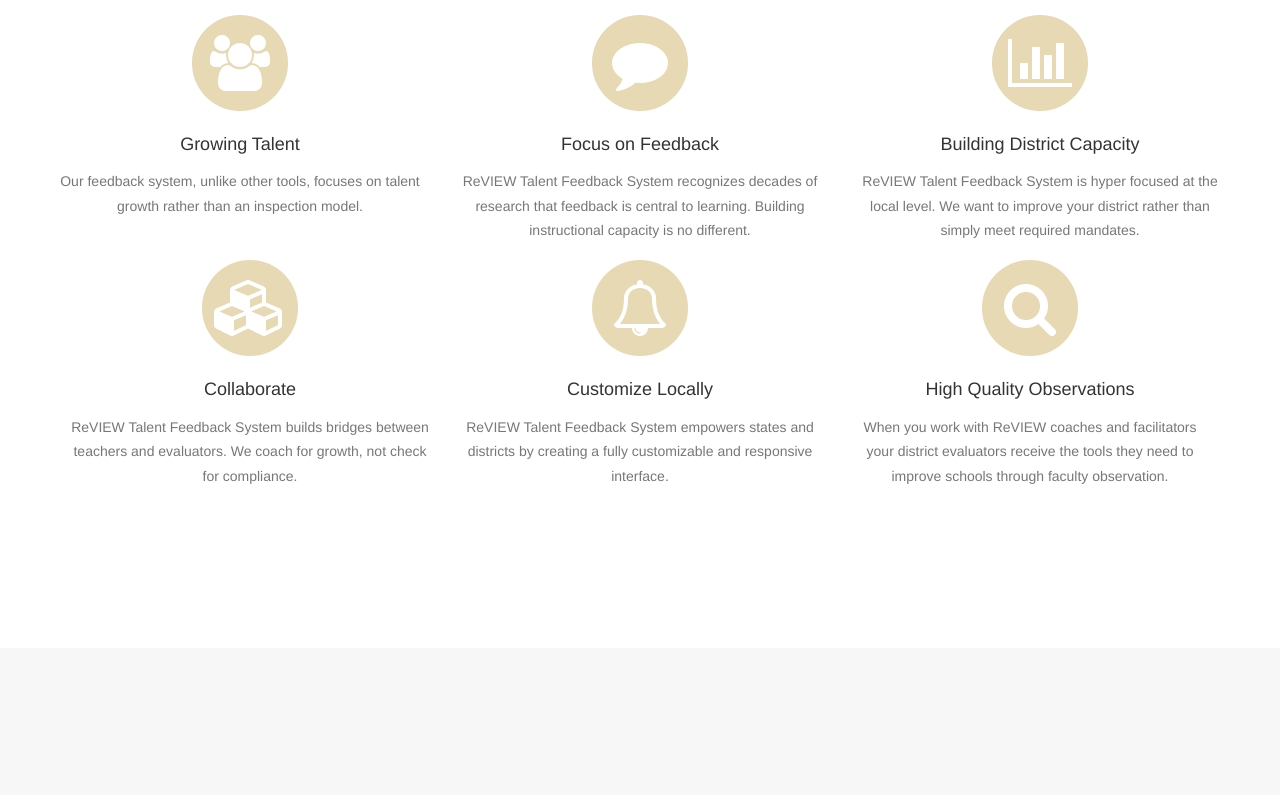
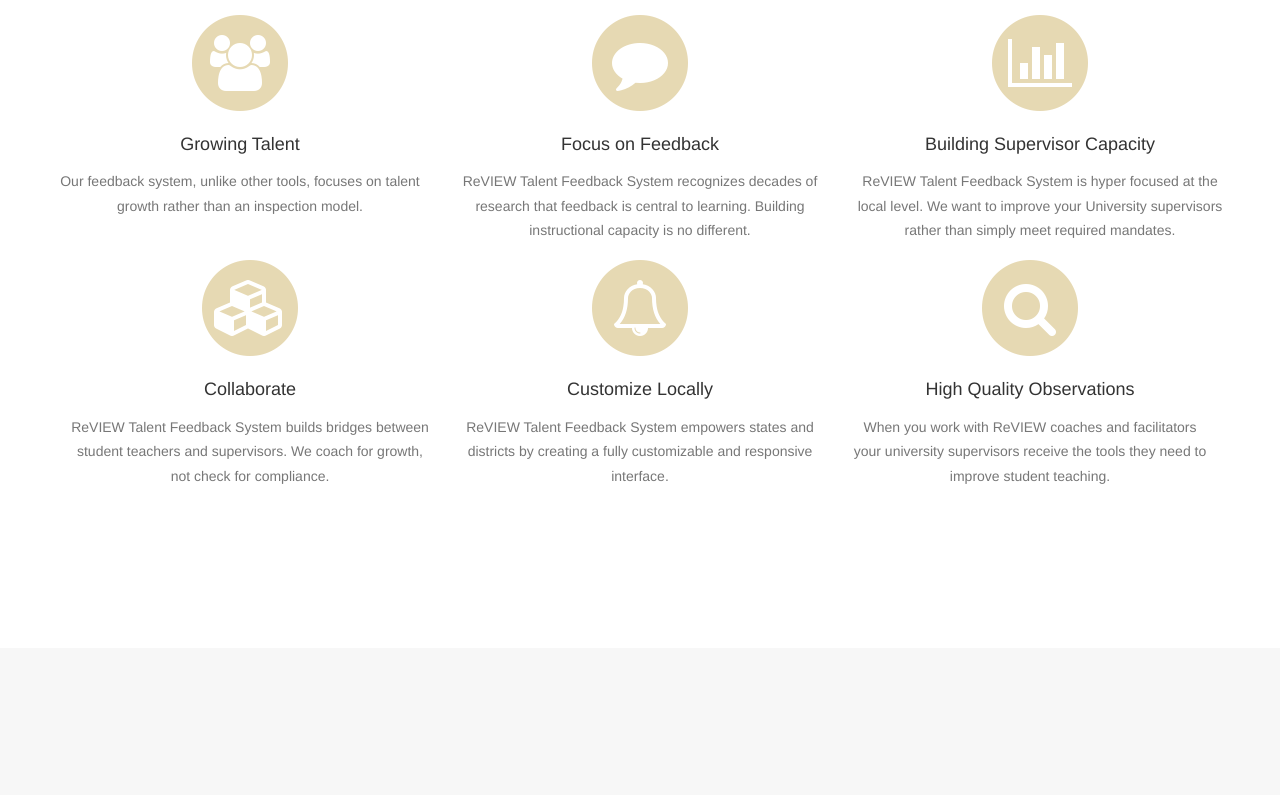
Before and after one commit to ReVIEWTalentFeedback/ReviewTalentFeedback-Homepage, a website: page epp.html in a window 1280 px wide. Shown: the part 2200-2995 px from the top of the page. Drawn offline with nearby package versions, Linux system fonts and the light colour scheme; a web font is replaced by a local one.

Commit message:
Update epp.html
changed the benefits description.

```diff
--- a/epp.html
+++ b/epp.html
@@ -139,7 +139,7 @@
                         <i class="fa fa-tasks fa-stack-2x text-primary"></i>
                         <i class="fa fa-ban fa-stack-1x fa-inverse"></i>
                     </span>
-                    <h4 class="service-heading">Supervision isn't Simply Evlaution</h4>
+                    <h4 class="service-heading">Supervision isn't Simply Evaluation</h4>
                     <p class="text-muted">Supporting student teachers takes more than rating peformance. We must coach for growth.</p>
                 </div>
                 <div class="col-md-4">
@@ -155,7 +155,7 @@
                         <i class="fa fa-circle fa-stack-2x text-primary"></i>
                         <i class="fa fa-hourglass-one fa-stack-1x fa-inverse"></i>
                     </span>
-                    <h4 class="service-heading">Increasing Filed Work</h4>
+                    <h4 class="service-heading">Increasing Field Work</h4>
                     <p class="text-muted">We need systems to encourage insight, reflection, coaching, growth, and gains in student preparation for the future. </p>
                 </div>
             </div>
@@ -220,8 +220,8 @@
                         <i class="fa fa-circle fa-stack-2x text-primary"></i>
                         <i class="fa fa-bar-chart fa-stack-1x fa-inverse"></i>
                     </span>
-                    <h4 class="service-heading">Building District Capacity</h4>
-                    <p class="text-muted">ReVIEW Talent Feedback System is hyper focused at the local level. We want to improve your district rather than simply meet required mandates.</p>
+                    <h4 class="service-heading">Building Supervisor Capacity</h4>
+                    <p class="text-muted">ReVIEW Talent Feedback System is hyper focused at the local level. We want to improve your University supervisors rather than simply meet required mandates.</p>
                 </div>
             </div>
         </div>
@@ -232,7 +232,7 @@
                         <i class="fa fa-cubes fa-stack-1x fa-inverse"></i>
                     </span>
                     <h4 class="service-heading">Collaborate</h4>
-                    <p class="text-muted">ReVIEW Talent Feedback System builds bridges between teachers and evaluators. We coach for growth, not check for compliance.</p>
+                    <p class="text-muted">ReVIEW Talent Feedback System builds bridges between student teachers and supervisors. We coach for growth, not check for compliance.</p>
                 </div>
                 <div class="col-md-4">
                     <span class="fa-stack fa-4x">
@@ -248,7 +248,7 @@
                         <i class="fa fa-search fa-stack-1x fa-inverse"></i>
                     </span>
                     <h4 class="service-heading">High Quality Observations</h4>
-                    <p class="text-muted">When you work with ReVIEW coaches and facilitators your district evaluators receive the tools they need to improve schools through faculty observation.</p>
+                    <p class="text-muted">When you work with ReVIEW coaches and facilitators your university supervisors receive the tools they need to improve student teaching.</p>
                 </div>
             </div>
         </div>
```
